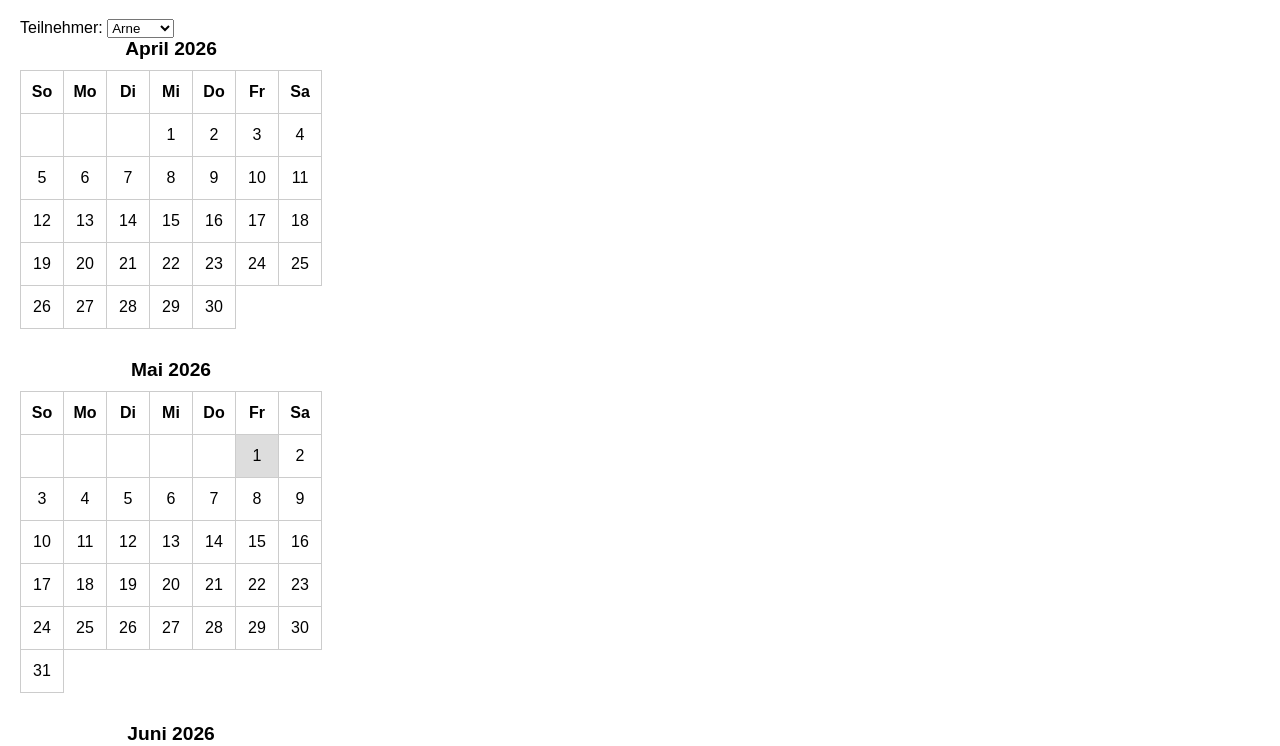
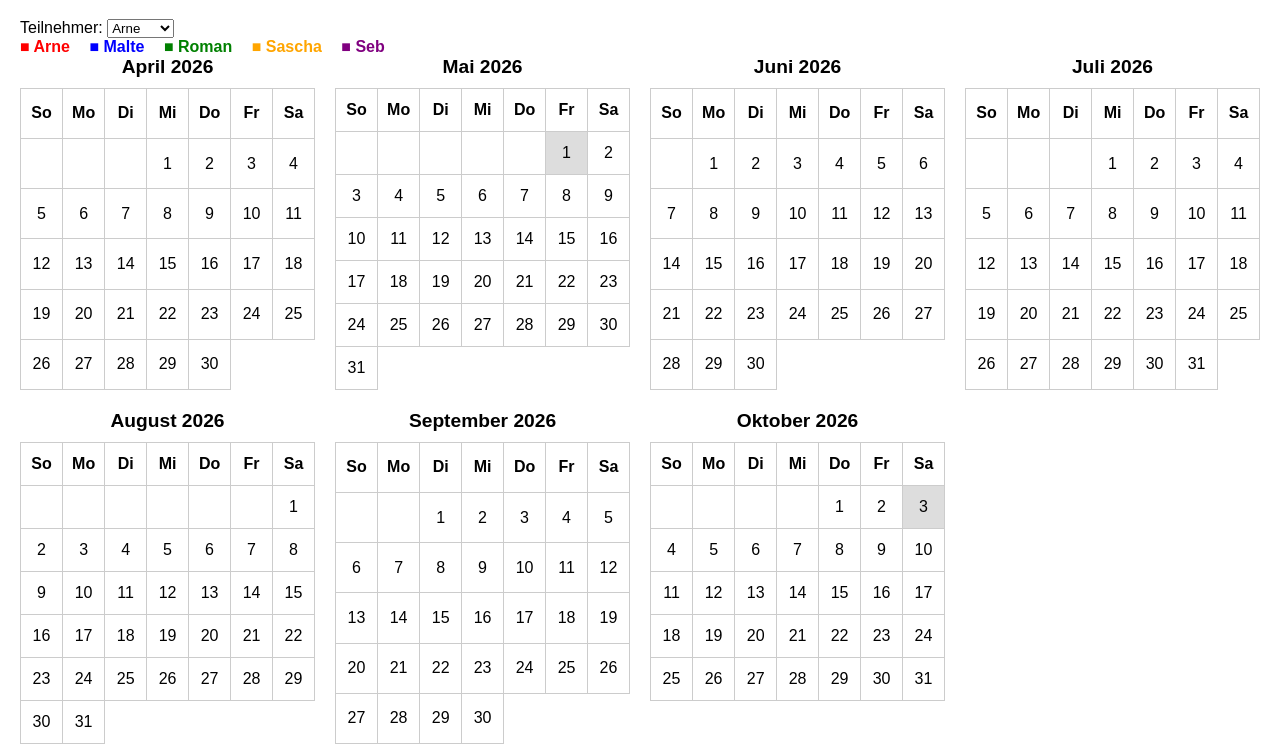
Before and after one commit to maltito2017-coder/verfuegbarkeitskalender, a website: page index.html in a window 1280 px wide. Shown: the part 61-807 px from the top of the page. Drawn offline with Linux system fonts and the light colour scheme; no server answers.

Commit message:
kalender nebeneinander

```diff
--- a/index.html
+++ b/index.html
@@ -5,11 +5,17 @@
 <title>Gemeinsamer Kalender</title>
 <style>
   body { font-family: sans-serif; margin: 20px; }
-  table { border-collapse: collapse; margin-bottom: 30px; }
+  #kalender {
+    display: grid;
+    grid-template-columns: repeat(auto-fit, minmax(250px, 1fr));
+    gap: 20px;
+  }
+  table { border-collapse: collapse; }
   td, th { border: 1px solid #ccc; width: 40px; height: 40px; text-align: center; vertical-align: middle; cursor: pointer; }
   caption { font-weight: bold; margin-bottom: 10px; font-size: 1.2em; }
   .frei { background-color: white; }
   .feiertag { background-color: #ddd; }
+  #legende span { margin-right: 15px; font-weight: bold; }
 </style>
 </head>
 <body>
@@ -26,20 +32,22 @@
   </select>
 </label>
 
+<!-- Legende neben Dropdown -->
+<div id="legende">
+  <span style="color:red;">■ Arne</span>
+  <span style="color:blue;">■ Malte</span>
+  <span style="color:green;">■ Roman</span>
+  <span style="color:orange;">■ Sascha</span>
+  <span style="color:purple;">■ Seb</span>
+</div>
+
 <div id="kalender"></div>
 
 <script>
-console.log('Script geladen');
 const API_URL = window.location.origin + '/api';
-const colors = {
-  person1:'red',
-  person2:'blue',
-  person3:'green',
-  person4:'orange',
-  person5:'purple'
-};
+const colors = { person1:'red', person2:'blue', person3:'green', person4:'orange', person5:'purple' };
 
-// Feiertage für 2026
+// Feiertage
 const feiertage = {
   "NRW":["2026-01-01","2026-05-01","2026-10-03"],
   "RLP":["2026-01-01","2026-05-01","2026-10-03"],
@@ -53,7 +61,6 @@ const year = 2026;
 
 let markedData = {};
 
-// Lade Daten vom Backend
 async function loadData() {
   try {
     const res = await fetch(API_URL + '/calendar');
@@ -65,7 +72,6 @@ async function loadData() {
   renderKalender();
 }
 
-// Kalender rendern
 function renderKalender() {
   const container = document.getElementById('kalender');
   container.innerHTML = '';
@@ -80,7 +86,6 @@ function renderKalender() {
     caption.textContent = firstDay.toLocaleString('de-DE',{month:'long', year:'numeric'});
     table.appendChild(caption);
 
-    // Header für Wochentage
     const header = document.createElement('tr');
     ["So","Mo","Di","Mi","Do","Fr","Sa"].forEach(d => {
       const th = document.createElement('th');
@@ -90,8 +95,6 @@ function renderKalender() {
     table.appendChild(header);
 
     let tr = document.createElement('tr');
-
-    // leere Zellen vor dem 1. Tag
     let weekday = firstDay.getDay();
     for(let i=0;i<weekday;i++) tr.appendChild(document.createElement('td'));
 
@@ -101,7 +104,7 @@ function renderKalender() {
       td.textContent = day;
       td.className = 'frei';
 
-      // Feiertag prüfen
+      // Feiertag markieren
       for(let land in feiertage){
         if(feiertage[land].includes(dateStr)) td.className = 'feiertag';
       }
@@ -138,7 +141,6 @@ function renderKalender() {
   }
 }
 
-// Daten an Backend speichern
 async function saveData(){
   try {
     await fetch(API_URL + '/calendar', {
@@ -151,9 +153,8 @@ async function saveData(){
   }
 }
 
-// Script nach DOM Laden starten
 window.onload = loadData;
+</script>
 
-</script>
 </body>
 </html>
```
